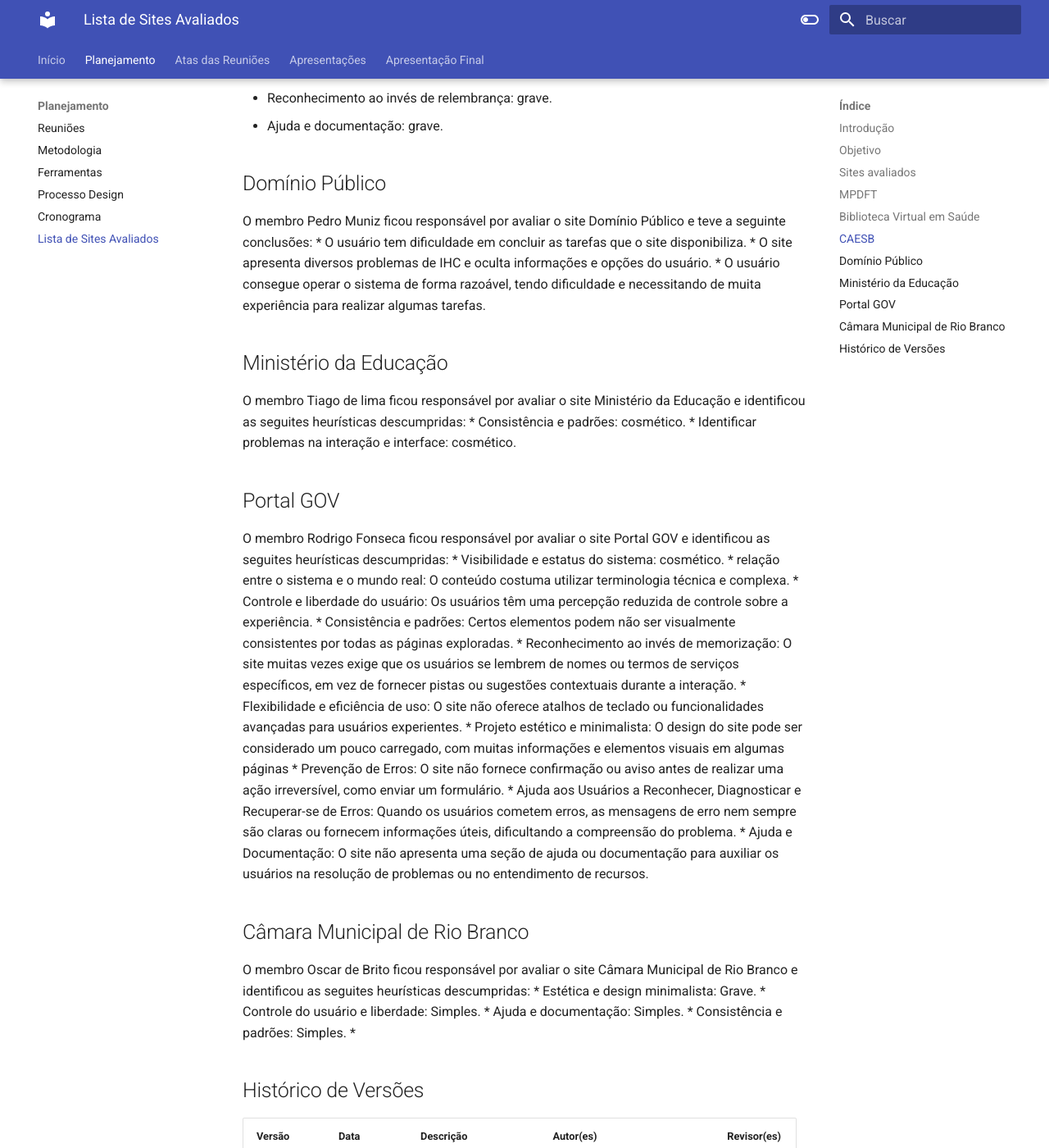
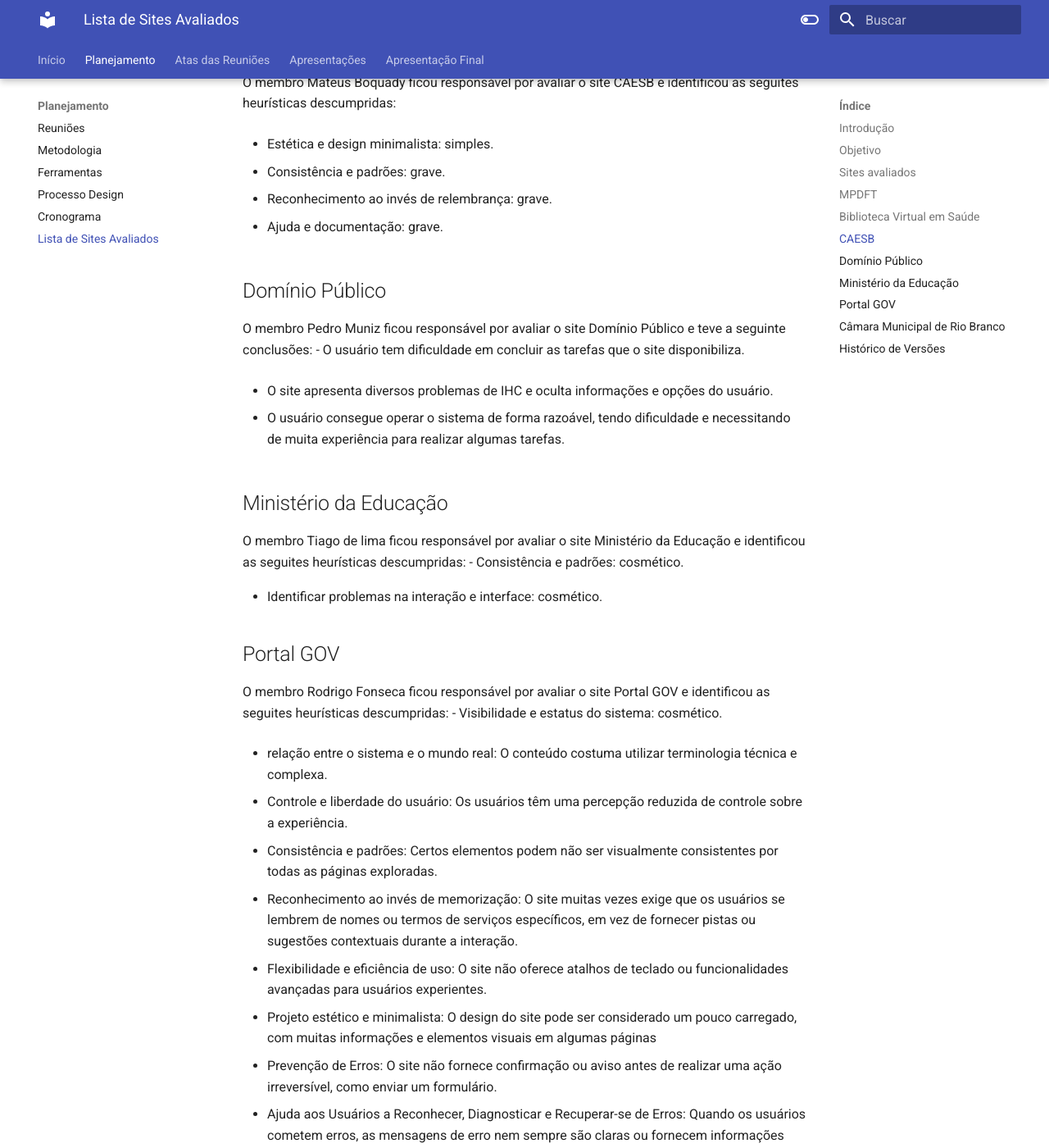
Before and after one commit to Interacao-Humano-Computador/2023.2-Caesb, an MkDocs documentation site: the page built from docs/planejamento/SitesAvaliados.md, in a window 1280 px wide and 1400 px high, scrolled down 1636 px. Shown: the whole window at 82% size. Built offline with MkDocs 1.6.1 and Material for MkDocs 9.7.7, drawn with Linux system fonts in a browser that asks for light colours; some of the changed text lies outside the part shown.

Commit message:
Arrumando topicos

```diff
--- a/docs/planejamento/SitesAvaliados.md
+++ b/docs/planejamento/SitesAvaliados.md
@@ -33,10 +33,16 @@
 ## MPDFT
 O membro Jefferson Sena ficou responsável por avaliar o site MPDFT e identificou as seguites
 heurísticas descumpridas:
-* Status do sistema: Simples.
-* Consistência e Padrões: Simples.
-* Flexibilidade e Eficiência de Uso: Simples.
-* Controle de usuário e Liberdade: Simples.
+- Status do sistema: Simples.
+
+
+- Consistência e Padrões: Simples.
+
+
+- Flexibilidade e Eficiência de Uso: Simples.
+
+
+- Controle de usuário e Liberdade: Simples.
 
 
 ## Biblioteca Virtual em Saúde
@@ -44,58 +50,98 @@
 O membro Leandro Oliveira ficou responsável por avaliar o site Biblioteca Virtual em Saúde e identificou as seguites
 heurísticas descumpridas:
 
-* Visibilidade do status do sistema: cosmético.
-* Consistência e padrões: cosmético.
-* Flexibilidade e Eficiência: grave.
-* Auxiliar usuários a reconhecer, diagnosticar e recuperar erros: grave.
+- Visibilidade do status do sistema: cosmético.
+
+
+- Consistência e padrões: cosmético.
+
+
+- Flexibilidade e Eficiência: grave.
+
+
+- Auxiliar usuários a reconhecer, diagnosticar e recuperar erros: grave.
 
 
 ## CAESB
 O membro Mateus Boquady ficou responsável por avaliar o site CAESB e identificou as seguites
 heurísticas descumpridas:
 
-* Estética e design minimalista: simples.
-* Consistência e padrões: grave.
-* Reconhecimento ao invés de relembrança: grave.
-* Ajuda e documentação: grave.
+- Estética e design minimalista: simples.
+
+
+- Consistência e padrões: grave.
+
+
+- Reconhecimento ao invés de relembrança: grave.
+
+
+- Ajuda e documentação: grave.
 
 
 ## Domínio Público
 O membro Pedro Muniz ficou responsável por avaliar o site Domínio Público e teve a seguinte conclusões:
-* O usuário tem dificuldade em concluir as tarefas que o site disponibiliza.
-* O site apresenta diversos problemas de IHC e oculta informações e opções do usuário.
-* O usuário consegue operar o sistema de forma razoável, tendo dificuldade e necessitando de muita experiência para realizar algumas tarefas.
+- O usuário tem dificuldade em concluir as tarefas que o site disponibiliza.
+
+
+- O site apresenta diversos problemas de IHC e oculta informações e opções do usuário.
+
+
+- O usuário consegue operar o sistema de forma razoável, tendo dificuldade e necessitando de muita experiência para realizar algumas tarefas.
 
 
 ## Ministério da Educação
 O membro Tiago de lima ficou responsável por avaliar o site Ministério da Educação e identificou as seguites heurísticas descumpridas:
-* Consistência e padrões: cosmético.
-* Identificar problemas na interação e interface: cosmético.
+- Consistência e padrões: cosmético.
+
+
+- Identificar problemas na interação e interface: cosmético.
 
 
 ## Portal GOV
 O membro Rodrigo Fonseca ficou responsável por avaliar o site Portal GOV e identificou as seguites heurísticas descumpridas:
-* Visibilidade e estatus do sistema: cosmético.
-* relação entre o sistema e o mundo real: O conteúdo costuma utilizar terminologia técnica e complexa.
-* Controle e liberdade do usuário: Os usuários têm uma percepção reduzida de controle sobre a experiência.
-* Consistência e padrões: Certos elementos podem não ser visualmente consistentes por todas as páginas exploradas.
-* Reconhecimento ao invés de memorização: O site muitas vezes exige que os usuários se lembrem de nomes ou termos de serviços
+- Visibilidade e estatus do sistema: cosmético.
+
+
+- relação entre o sistema e o mundo real: O conteúdo costuma utilizar terminologia técnica e complexa.
+
+
+- Controle e liberdade do usuário: Os usuários têm uma percepção reduzida de controle sobre a experiência.
+
+
+- Consistência e padrões: Certos elementos podem não ser visualmente consistentes por todas as páginas exploradas.
+
+
+- Reconhecimento ao invés de memorização: O site muitas vezes exige que os usuários se lembrem de nomes ou termos de serviços
 específicos, em vez de fornecer pistas ou sugestões contextuais durante a interação.
-* Flexibilidade e eficiência de uso: O site não oferece atalhos de teclado ou funcionalidades avançadas para usuários experientes.
-* Projeto estético e minimalista: O design do site pode ser considerado um pouco carregado, com muitas informações e elementos visuais em algumas páginas
-* Prevenção de Erros: O site não fornece confirmação ou aviso antes de realizar uma ação irreversível, como enviar um formulário.
-* Ajuda aos Usuários a Reconhecer, Diagnosticar e Recuperar-se de Erros: Quando os usuários cometem erros, as mensagens de erro nem sempre são claras ou fornecem informações úteis, dificultando a compreensão do problema.
-* Ajuda e Documentação: O site não apresenta uma seção de ajuda ou documentação para auxiliar os usuários na resolução de problemas ou no entendimento de recursos.
+
+
+- Flexibilidade e eficiência de uso: O site não oferece atalhos de teclado ou funcionalidades avançadas para usuários experientes.
+
+
+- Projeto estético e minimalista: O design do site pode ser considerado um pouco carregado, com muitas informações e elementos visuais em algumas páginas
+
+
+- Prevenção de Erros: O site não fornece confirmação ou aviso antes de realizar uma ação irreversível, como enviar um formulário.
+
+
+- Ajuda aos Usuários a Reconhecer, Diagnosticar e Recuperar-se de Erros: Quando os usuários cometem erros, as mensagens de erro nem sempre são claras ou fornecem informações úteis, dificultando a compreensão do problema.
+
+
+- Ajuda e Documentação: O site não apresenta uma seção de ajuda ou documentação para auxiliar os usuários na resolução de problemas ou no entendimento de recursos.
 
 
 ## Câmara Municipal de Rio Branco
 O membro Oscar de Brito ficou responsável por avaliar o site Câmara Municipal de Rio Branco e identificou as seguites heurísticas descumpridas:
-* Estética e design minimalista: Grave.
-* Controle do usuário e liberdade: Simples.
-*  Ajuda e documentação: Simples.
-* Consistência e padrões: Simples.
-*
+- Estética e design minimalista: Grave.
 
+
+- Controle do usuário e liberdade: Simples.
+
+
+- Ajuda e documentação: Simples.
+
+
+- Consistência e padrões: Simples.
 
 
 
```
